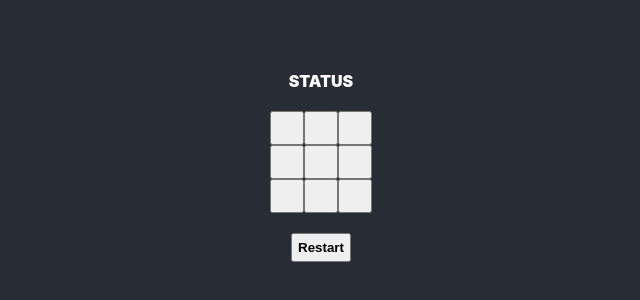
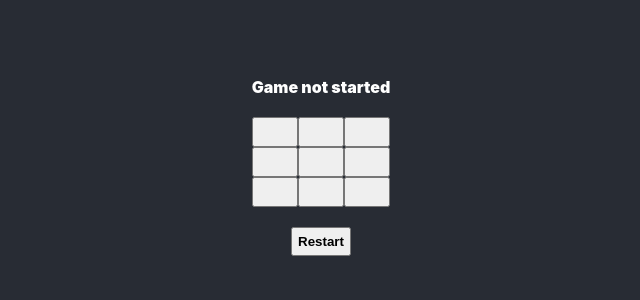
Before and after one commit to BuntyBru/3t-ts, a React (Create React App) app: page / in a window 1280 px wide. Shown: the part 234-534 px from the top of the page, without its empty margins (319-959 px from the left). Built offline with nearby package versions, Linux system fonts and the light colour scheme.

Commit message:
board design

```diff
--- a/src/components/Board.tsx
+++ b/src/components/Board.tsx
@@ -3,7 +3,11 @@ import styled from "styled-components";
 import { UserAction } from "../type/tictactoe";
 
 const StyledUserBoxButton = styled.button`
-  padding: 15px;
+  font-size: 20px;
+  font-weight: 900;
+  min-height: 30px;
+  min-width: 30px;
+  flex: 1;
 `;
 
 const StyledRestartButton = styled.button`
@@ -18,20 +22,31 @@ const StyledStatusSection = styled.div`
   font-size: 16px;
 `;
 
+const StyledBoardRow = styled.div`
+  display: flex;
+`;
+
 const Board = () => {
   // const squares = Array(9).fill(null);
 
   const [squares, setSquares] = React.useState<Array<UserAction>>(
     Array(9).fill(null)
   );
-  // 🐨 We'll need the following bits of derived state:
-  // - nextValue ('X' or 'O')
-  // - winner ('X', 'O', or null)
-  // - status (`Winner: ${winner}`, `Scratch: Cat's game`, or `Next player: ${nextValue}`)
+
+  const [status, setStatus] = React.useState<String>("Game not started");
+  const [winner, setWinner] = React.useState<UserAction>(null);
+  const [nextValue, setNextValue] = React.useState<UserAction>("X");
 
   function selectSquare(square: number) {
-    console.log(square);
+    const squaresCopy = [...squares];
+    squaresCopy[square] = nextValue;
+    setSquares(squaresCopy);
+    setNextValue((prev) => (prev === "X" ? "O" : "X"));
   }
+
+  React.useEffect(() => {
+    console.log(squares);
+  }, [squares]);
 
   function restart() {}
 
@@ -46,22 +61,22 @@ const Board = () => {
   return (
     <div>
       {/* 🐨 put the status in the div below */}
-      <StyledStatusSection>STATUS</StyledStatusSection>
-      <div className="board-row">
+      <StyledStatusSection>{status}</StyledStatusSection>
+      <StyledBoardRow>
         {renderSquare(0)}
         {renderSquare(1)}
         {renderSquare(2)}
-      </div>
-      <div className="board-row">
+      </StyledBoardRow>
+      <StyledBoardRow>
         {renderSquare(3)}
         {renderSquare(4)}
         {renderSquare(5)}
-      </div>
-      <div className="board-row">
+      </StyledBoardRow>
+      <StyledBoardRow>
         {renderSquare(6)}
         {renderSquare(7)}
         {renderSquare(8)}
-      </div>
+      </StyledBoardRow>
       <StyledRestartButton onClick={restart}>Restart</StyledRestartButton>
     </div>
   );
```
